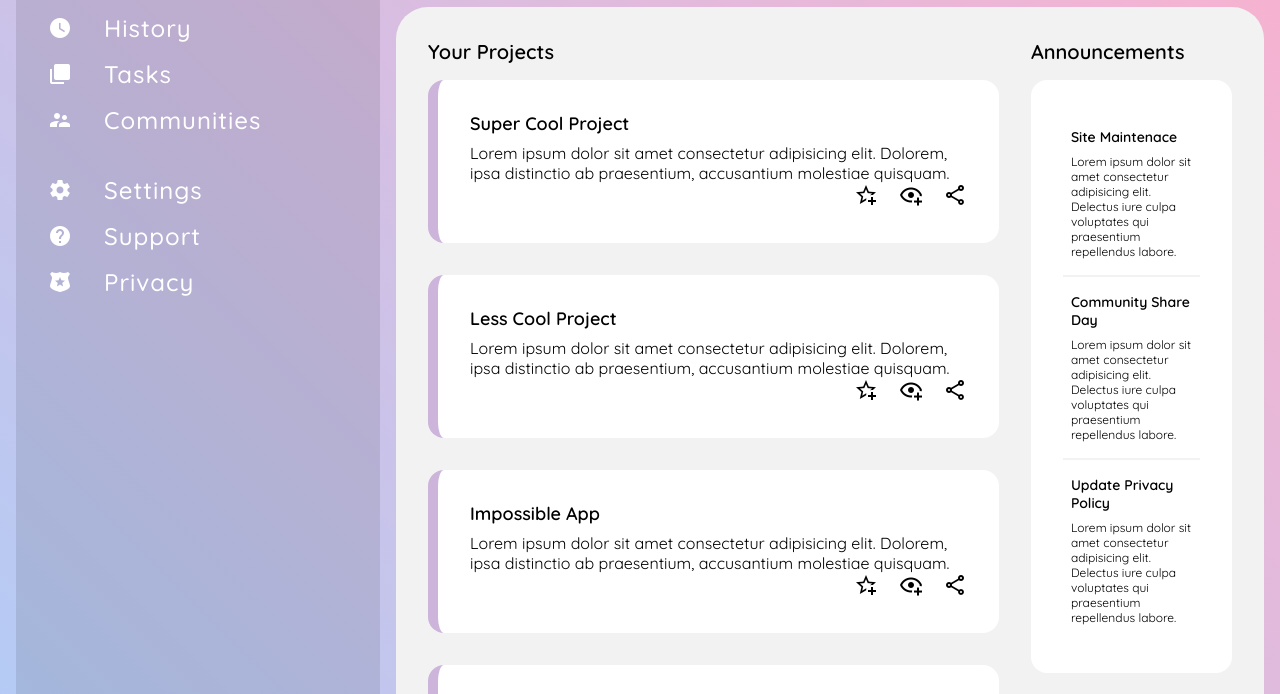
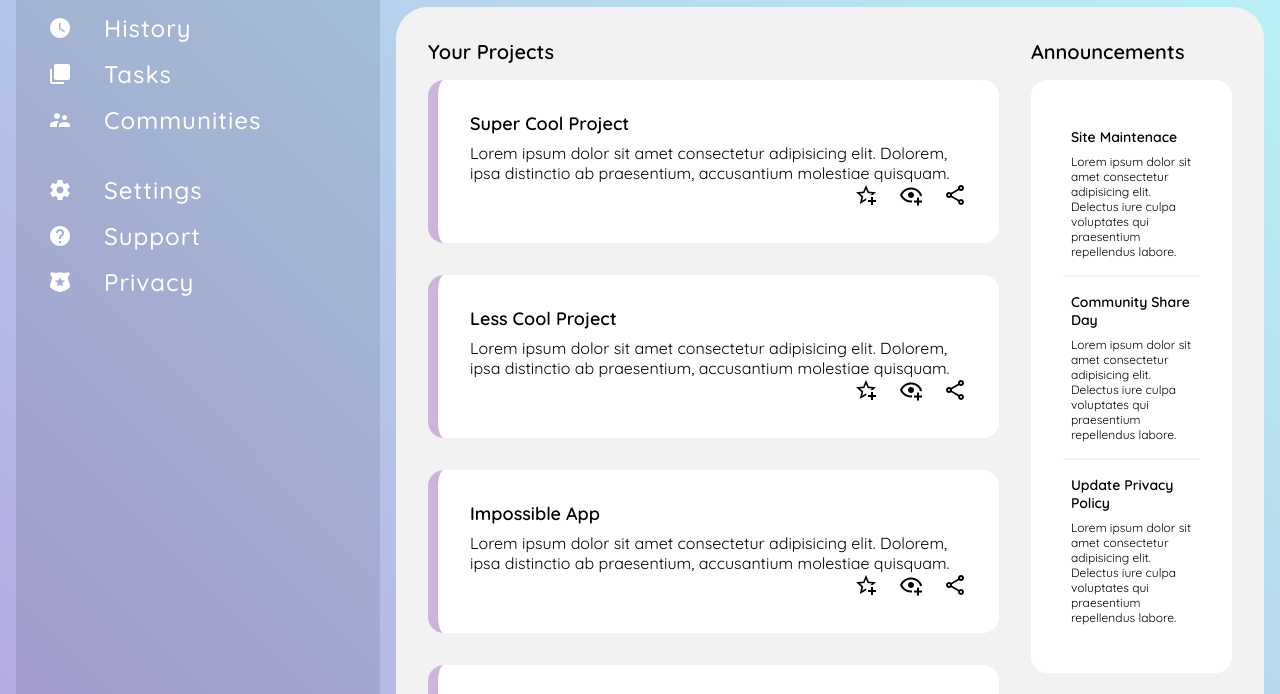
Before and after one commit to John-Jeff/admin-dashboard, a plain HTML site: page index.html in a window 1280 px wide. Shown: the part 261-955 px from the top of the page. Drawn offline with Linux system fonts and the light colour scheme.

Commit message:
Modify body background gradient

```diff
--- a/style.css
+++ b/style.css
@@ -19,7 +19,8 @@ a {
 }
 
 body {
-    background: linear-gradient(45deg, #a2d2ff, #ffafcc);
+    /* background: linear-gradient(45deg, #a2d2ff, #ffafcc); */
+    background: linear-gradient(45deg, #b298dc, #b9faf8);
     /* height: 100vh; */
     display: grid;
     grid-template-columns: auto 4fr;
```
